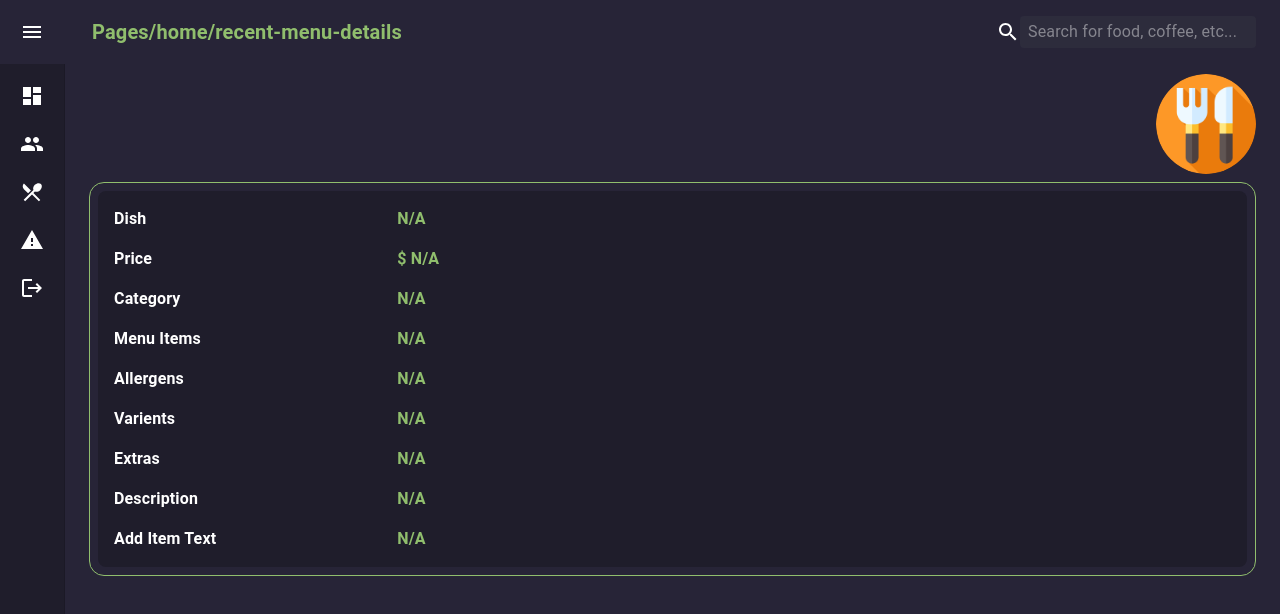
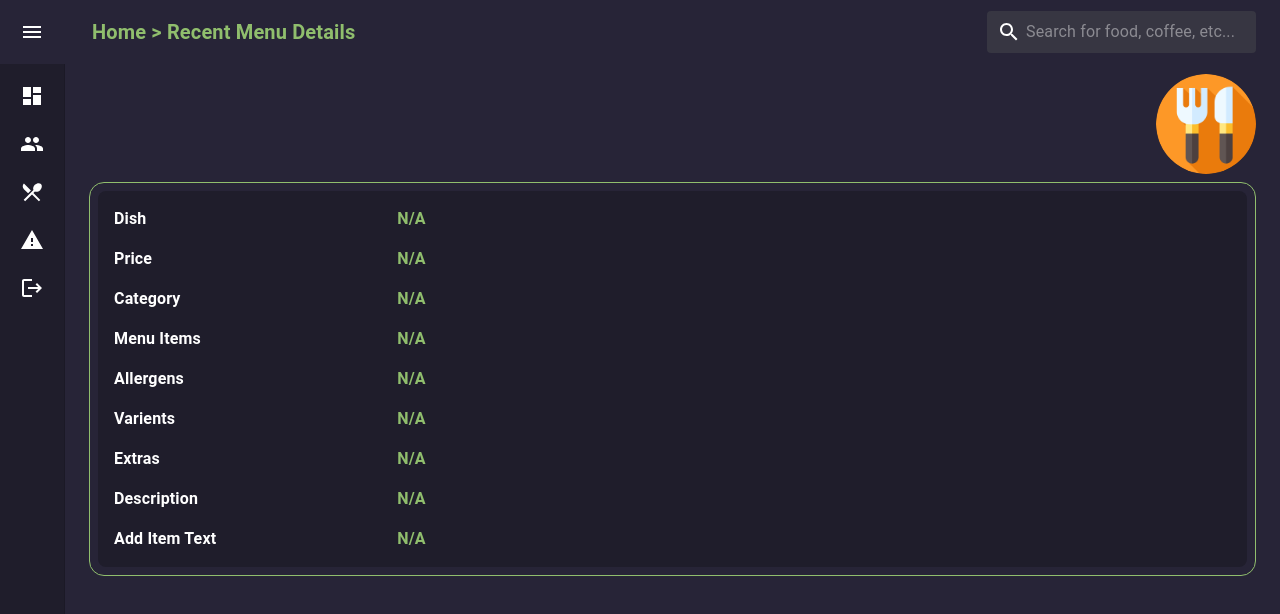
Before and after one commit to Aayan-infotech/Klaus_restaurant, a React (Create React App) app: page /home/recent-menu-details in a window 1280 px wide. Shown: the top 614 px of the page. Built offline with nearby package versions, Linux system fonts and the light colour scheme.

Commit message:
feedback-30-09-2024

```diff
--- a/src/components/Login.js
+++ b/src/components/Login.js
@@ -66,8 +66,8 @@ export const Login = () => {
           <Box
             sx={{
               position: "absolute",
-              top: "10%",
-              left: "20%",
+              top: "30%",
+              left: "25%",
               width: "100%",
               display: "flex",
               flexDirection: "column",
@@ -83,7 +83,7 @@ export const Login = () => {
               color="success.main"
               sx={{
                 fontWeight: "bold",
-                fontSize: { xs: "2rem", sm: "3rem", md: "4rem" },
+                fontSize: { xs: "3rem", sm: "4rem", md: "5rem" },
               }}
             >
               Klaus
--- a/src/components/MyDashboard.js
+++ b/src/components/MyDashboard.js
@@ -253,7 +253,7 @@ const MyDashboard = () => {
                     >
                       <Typography
                         variant="body1"
-                        sx={{ flex: 1, fontWeight: "bold" }}
+                        sx={{ flex: 1, fontWeight: "bold", maxWidth:180 }}
                       >
                         <Avatar
                           src={menu.hasImage ? menu.imageUrl : menu_1}
--- a/src/components/Navbar.js
+++ b/src/components/Navbar.js
@@ -1,60 +1,3 @@
-// import React from "react";
-// import {
-//   AppBar,
-//   Toolbar,
-//   Typography,
-//   IconButton,
-//   Box,
-//   TextField,
-// } from "@mui/material";
-// import MenuIcon from "@mui/icons-material/Menu";
-// import SearchIcon from "@mui/icons-material/Search";
-// export const Navbar = ({ drawerOpen, setDrawerOpen }) => {
-//   return (
-//     <Box sx={{ flexGrow: 1 }}>
-//       <AppBar
-//         position="fixed"
-//         elevation={0}
-//         sx={{
-//           backgroundColor: "#272437",
-//           transition: "margin-left 0.3s ease",
-//           zIndex: (theme) => theme.zIndex.drawer + 1,
-//           width: `calc(100% - ${drawerOpen ? 300 : 0}px)`,
-//           ml: drawerOpen ? "300px" : "0px",
-//         }}
-//       >
-//         <Toolbar>
-//           <IconButton
-//             color="inherit"
-//             aria-label="open drawer"
-//             onClick={() => setDrawerOpen(!drawerOpen)}
-//             edge="start"
-//             sx={{ mr: 2 }}
-//           >
-//             <MenuIcon />
-//           </IconButton>
-//           <Typography variant="h6" component="div" color="#90BE6D" fontWeight="bold" sx={{ flexGrow: 1 }}>
-//             Pages/Dashboard
-//           </Typography>
-//           <SearchIcon />
-//           <TextField
-//             placeholder="Search for food, coffee, etc..."
-//             variant="standard"
-//             InputProps={{
-//               disableUnderline: true,
-//               style: { color: "white" },
-//             }}
-//             sx={{
-//               backgroundColor: "#2d2c3c",
-//               borderRadius: 1,
-//               padding: "0 8px",
-//             }}
-//           />
-//         </Toolbar>
-//       </AppBar>
-//     </Box>
-//   );
-// };
 import * as React from "react";
 import { styled } from "@mui/material/styles";
 import MuiAppBar from "@mui/material/AppBar";
@@ -62,9 +5,8 @@ import Toolbar from "@mui/material/Toolbar";
 import IconButton from "@mui/material/IconButton";
 import MenuIcon from "@mui/icons-material/Menu";
 import Typography from "@mui/material/Typography";
-// import TextField  from "@mui/material";
 import SearchIcon from "@mui/icons-material/Search";
-import { TextField } from "@mui/material";
+import { Box, TextField } from "@mui/material";
 import { useLocation } from "react-router-dom";
 
 const drawerWidth = 300;
@@ -87,9 +29,18 @@ const AppBar = styled(MuiAppBar, {
   }),
 }));
 
+const formatBreadcrumb = (segment) => {
+  return segment
+    .replace(/-/g, " ")
+    .replace(/\b\w/g, (char) => char.toUpperCase());
+};
+
 export const Navbar = ({ open, handleDrawerOpen }) => {
   const location = useLocation();
   const currentPath = location.pathname;
+
+  const pathSegments = currentPath.split("/").filter(Boolean);
+  const breadcrumb = pathSegments.map(formatBreadcrumb).join(" > ");
 
   return (
     <AppBar
@@ -122,9 +73,17 @@ export const Navbar = ({ open, handleDrawerOpen }) => {
           fontWeight="bold"
           sx={{ flexGrow: 1 }}
         >
-          Pages{currentPath}
+          {breadcrumb}
         </Typography>
-        <SearchIcon />
+        <Box
+          sx={{
+            backgroundColor: "#373642",
+            borderRadius: 1,
+            padding: "5px 10px",
+            display:"flex", alignItems:"center"
+          }}
+        >
+          <SearchIcon sx={{marginRight:"5px"}}/>
           <TextField
             placeholder="Search for food, coffee, etc..."
             variant="standard"
@@ -132,12 +91,13 @@ export const Navbar = ({ open, handleDrawerOpen }) => {
               disableUnderline: true,
               style: { color: "white" },
             }}
-          sx={{
-            backgroundColor: "#2d2c3c",
-            borderRadius: 1,
-            padding: "0 8px",
-          }}
+            // sx={{
+            //   backgroundColor: "#2d2c3c",
+            //   borderRadius: 1,
+            //   padding: "0 8px",
+            // }}
           />
+        </Box>
       </Toolbar>
     </AppBar>
   );
--- a/src/components/RecentMenuDetails.js
+++ b/src/components/RecentMenuDetails.js
@@ -8,6 +8,7 @@ export const RecentMenuDetails = () => {
   const [categoryMenuDetails, setCategoryMenuDetails] = useState(null);
   const location = useLocation();
   const recentList = location.state?.categoryDetails;
+  console.log(recentList, 'recentList')
   const menuid = recentList?.menuId;
   const categoryId = recentList?.clientId;
 
@@ -23,8 +24,10 @@ export const RecentMenuDetails = () => {
     try {
       const response = await axios.get(
         `https://viamenu.oa.r.appspot.com/viamenu/clients/${storedClientId}/menus/${menuid}/categories/${categoryId}`
+        // `https://viamenu.oa.r.appspot.com/viamenu/clients/${storedClientId}/menus/${menuid}/categories/${categoryId}/items/all`
       );
-      setCategoryMenuDetails(response?.data?.data);
+      console.log(response?.data?.data, 'response?.data?.data');
+      // setCategoryMenuDetails(response?.data?.data);
     } catch (error) {
       console.log(error, "something went wrong");
     }
@@ -83,7 +86,7 @@ export const RecentMenuDetails = () => {
             <Grid item xs={12} md={9}>
               <Box>
                 <Typography sx={{ color: "#90BE6D", fontWeight: "bold" }}> {recentList?.mainItemText || recentList?.category || 'N/A'}</Typography>
-                <Typography sx={{ marginTop: 2, color: "#90BE6D", fontWeight: "bold" }}>$ {recentList?.price || 'N/A'}</Typography>
+                <Typography sx={{ marginTop: 2, color: "#90BE6D", fontWeight: "bold" }}>{recentList?.price || 'N/A'}</Typography>
                 <Typography sx={{ marginTop: 2, color: "#90BE6D", fontWeight: "bold" }}>{recentList?.category || 'N/A'}</Typography>
                 <Typography sx={{ marginTop: 2, color: "#90BE6D", fontWeight: "bold" }}>{recentList?.menu_item || 'N/A'}</Typography>
                 <Typography sx={{ marginTop: 2, color: "#90BE6D", fontWeight: "bold" }}>{recentList?.allergens || 'N/A'}</Typography>
```
Also changed, not shown: src/components/Logout.js (+104 -4 lines). Lines whose indentation alone changed are shown as unchanged.
